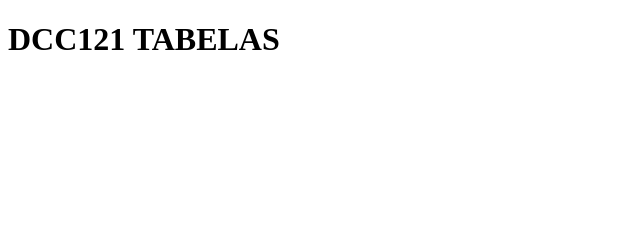
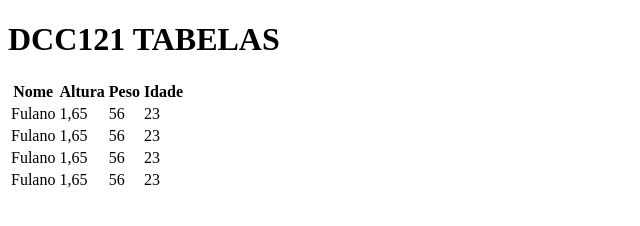
Before and after one commit to ufjf-dcc121/ufjf-dcc121-2022-1-atv2-Pedroenrick, a plain HTML site: page table.html in a window 1280 px wide. Shown: the whole page, without its empty margins (0-640 px from the left). Drawn offline with Linux system fonts and the light colour scheme.

Commit message:
Adiciona dados a tabela

```diff
--- a/table.html
+++ b/table.html
@@ -8,5 +8,41 @@
   </head>
   <body>
     <h1>DCC121 TABELAS</h1>
+
+    <table>
+      <thead>
+        <th>Nome</th>
+        <th>Altura</th>
+        <th>Peso</th>
+        <th>Idade</th>
+      </thead>
+
+      <tbody>
+        <tr>
+          <td>Fulano</td>
+          <td>1,65</td>
+          <td>56</td>
+          <td>23</td>
+        </tr>
+        <tr>
+          <td>Fulano</td>
+          <td>1,65</td>
+          <td>56</td>
+          <td>23</td>
+        </tr>
+        <tr>
+          <td>Fulano</td>
+          <td>1,65</td>
+          <td>56</td>
+          <td>23</td>
+        </tr>
+        <tr>
+          <td>Fulano</td>
+          <td>1,65</td>
+          <td>56</td>
+          <td>23</td>
+        </tr>
+      </tbody>
+    </table>
   </body>
 </html>
```
